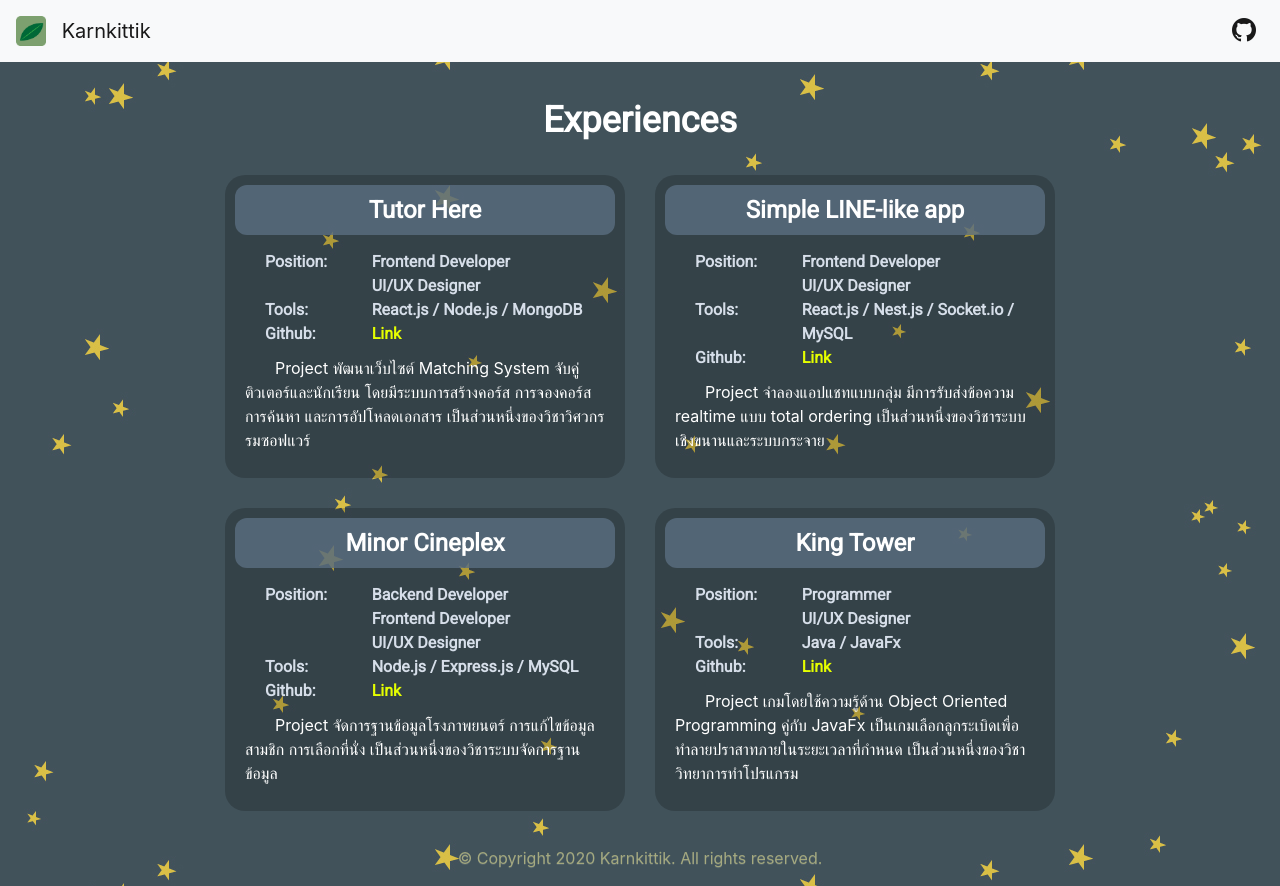
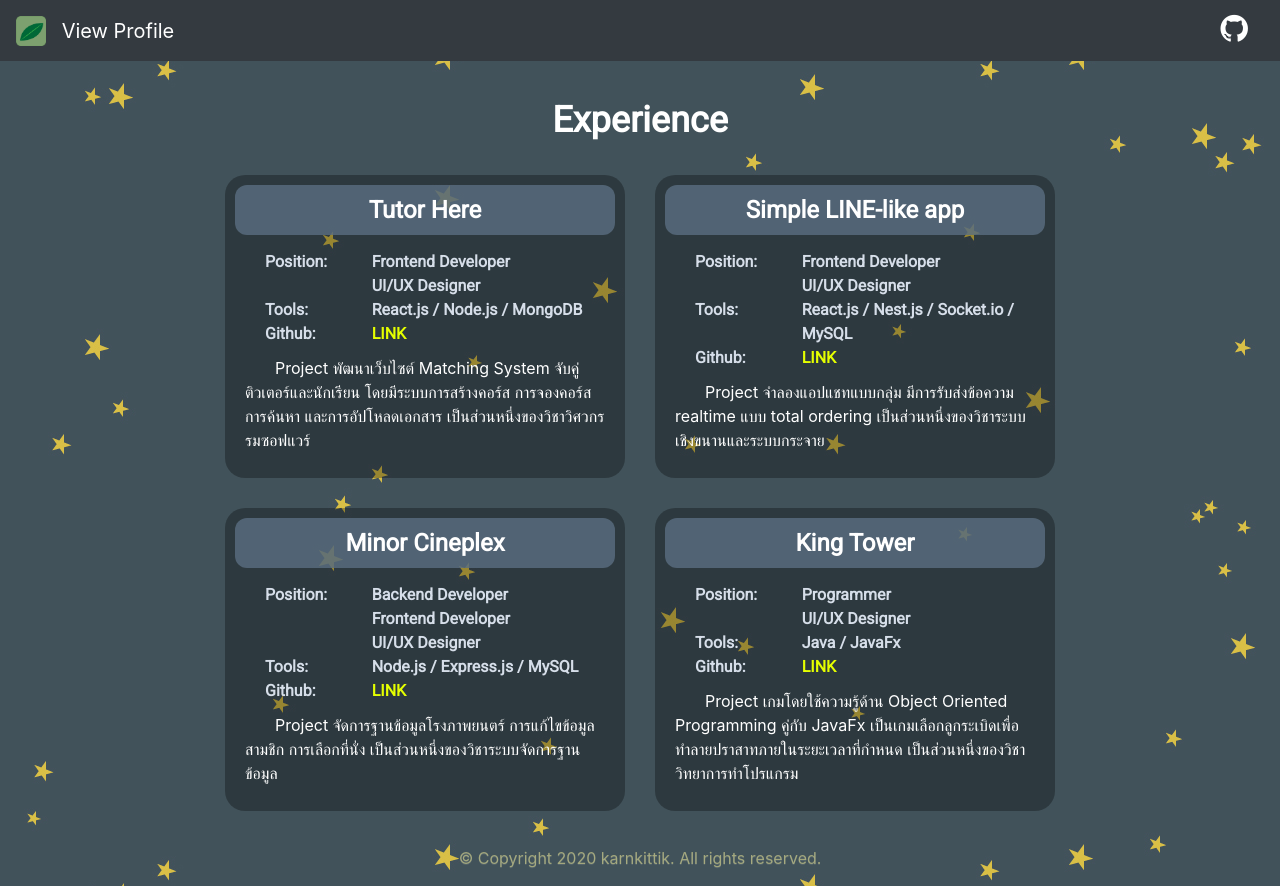
Before and after one commit to karnkittik/karnkittik.github.io, a plain HTML site: page index.html in a window 1280 px wide. Drawn offline with nearby package versions, Linux system fonts and the light colour scheme.

```diff
--- a/index.css
+++ b/index.css
@@ -16,10 +16,10 @@ body {
 .my-card {
   max-width: 400px;
   width: 100%;
-  background-color: rgba(0, 0, 0, 0.2);
+  background-color: rgba(0, 0, 0, 0.3);
   border-radius: 20px;
   padding: 10px 10px;
-  transition: 0.4s;
+  transition: 0.6s;
   margin: 15px 15px;
   height: fit-content;
 }
@@ -76,3 +76,9 @@ body {
   color: rgba(201, 201, 138, 0.7);
   text-shadow: 0 1px rgba(255, 255, 255, 0.1);
 }
+.logo:hover {
+  transform: scale(1.1);
+}
+.logo {
+  transition: 0.5s;
+}
--- a/index.html
+++ b/index.html
@@ -37,7 +37,7 @@
       rel="stylesheet"
       href="https://cdnjs.cloudflare.com/ajax/libs/font-awesome/4.7.0/css/font-awesome.min.css"
     />
-    <title>Karnkittik</title>
+    <title>karnkittik</title>
     <link rel="icon" href="./Picture1.png" type="image/icon type" />
     <link
       href="https://fonts.googleapis.com/css2?family=Roboto&display=swap"
@@ -62,11 +62,14 @@
     <link rel="stylesheet" type="text/css" href="index.css" />
   </head>
   <body>
-    <nav class="navbar fixed-top navbar-expand-lg navbar-light bg-light">
+    <nav class="navbar fixed-top navbar-expand-lg navbar-dark bg-dark">
       <a
-        class="navbar-brand"
+        class="navbar-brand logo"
         href="https://karnkittik.carrd.co/"
         target="_blank"
+        data-toggle="tooltip"
+        data-placement="bottom"
+        title="Profile"
       >
         <img
           src="./Picture1.png"
@@ -76,34 +79,36 @@
           alt=""
           style="margin-right: 10px;"
         />
-        Karnkittik
+        View Profile
       </a>
 
       <ul className="navbar-nav mr-auto"></ul>
       <ul class="navbar-nav ml-auto">
-        <li class="nav-item active">
+        <li class="nav-item active"></li>
           <a
-            class="nav-link"
+            class="navbar-brand logo"
             href="https://github.com/karnkittik"
             target="_blank"
             data-toggle="tooltip"
             data-placement="bottom"
             title="Github"
-            ><i class="fa fa-github" style="font-size: 28px;"></i>
+            >
+            <i class="fa fa-github logo" style="font-size: 32px;"></i>
             <span class="sr-only">(current)</span></a
           >
         </li>
       </ul>
     </nav>
+
     <div class="container-fluid" style="margin-top: 50px;">
       <div class="row justify-content-center">
-        <!-- <div class="col"></div> -->
+        <div class="col"></div>
         <div
           class="col-lg-12 col-md-12 col-sm-12 pane justify-content-center"
           align="center"
         >
           <div class="row justify-content-center">
-            <div class="my-header">Experiences</div>
+            <div class="my-header">Experience</div>
           </div>
           <div class="row justify-content-center">
             <div
@@ -152,7 +157,7 @@
                     <a
                       target="_blank"
                       href="https://github.com/2110423-2019-2/sec3_catandfriends"
-                      >Link</a
+                      >LINK</a
                     >
                   </div>
                 </div>
@@ -212,7 +217,7 @@
                     <a
                       target="_blank"
                       href="https://github.com/WatcharitNew/Parallel-ChatParty"
-                      >Link</a
+                      >LINK</a
                     >
                   </div>
                 </div>
@@ -274,7 +279,7 @@
                     <a
                       target="_blank"
                       href="https://github.com/karnkittik/MinorCineplex"
-                      >Link</a
+                      >LINK</a
                     >
                   </div>
                 </div>
@@ -333,7 +338,7 @@
                     <a
                       target="_blank"
                       href="https://github.com/karnkittik/KingTower"
-                      >Link</a
+                      >LINK</a
                     >
                   </div>
                 </div>
@@ -356,7 +361,7 @@
     <!-- Optional JavaScript -->
     <!-- jQuery first, then Popper.js, then Bootstrap JS -->
     <p class="cp-text">
-      © Copyright 2020 Karnkittik. All rights reserved.
+      © Copyright 2020 karnkittik. All rights reserved.
     </p>
   </body>
 </html>
```
